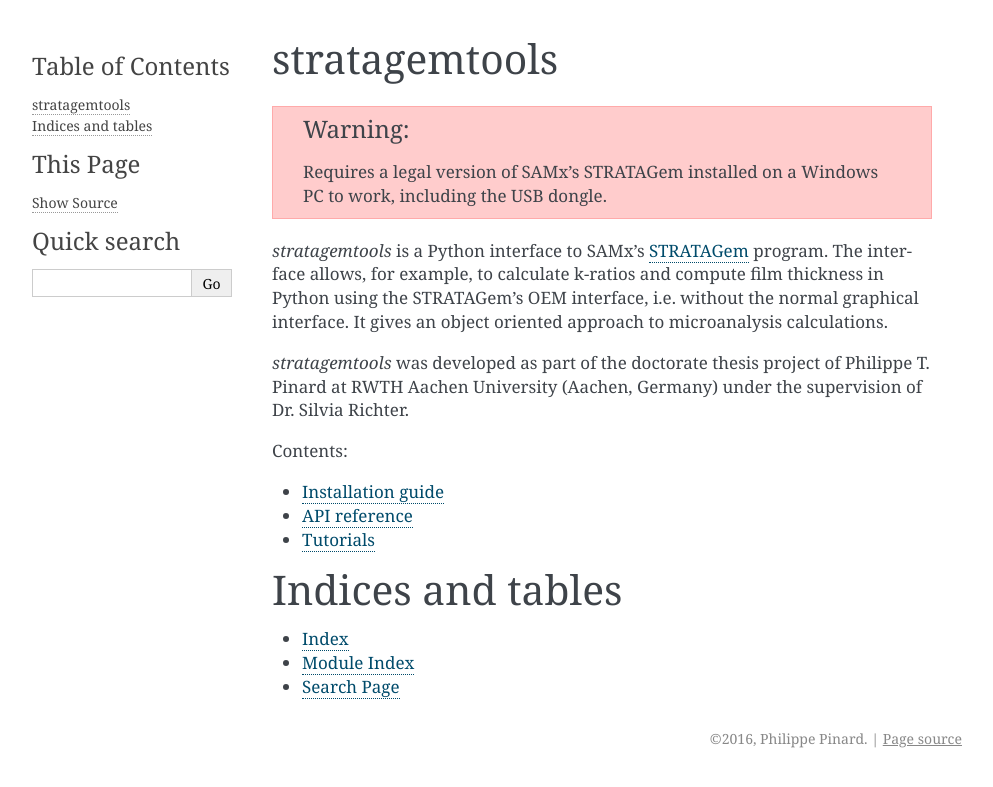
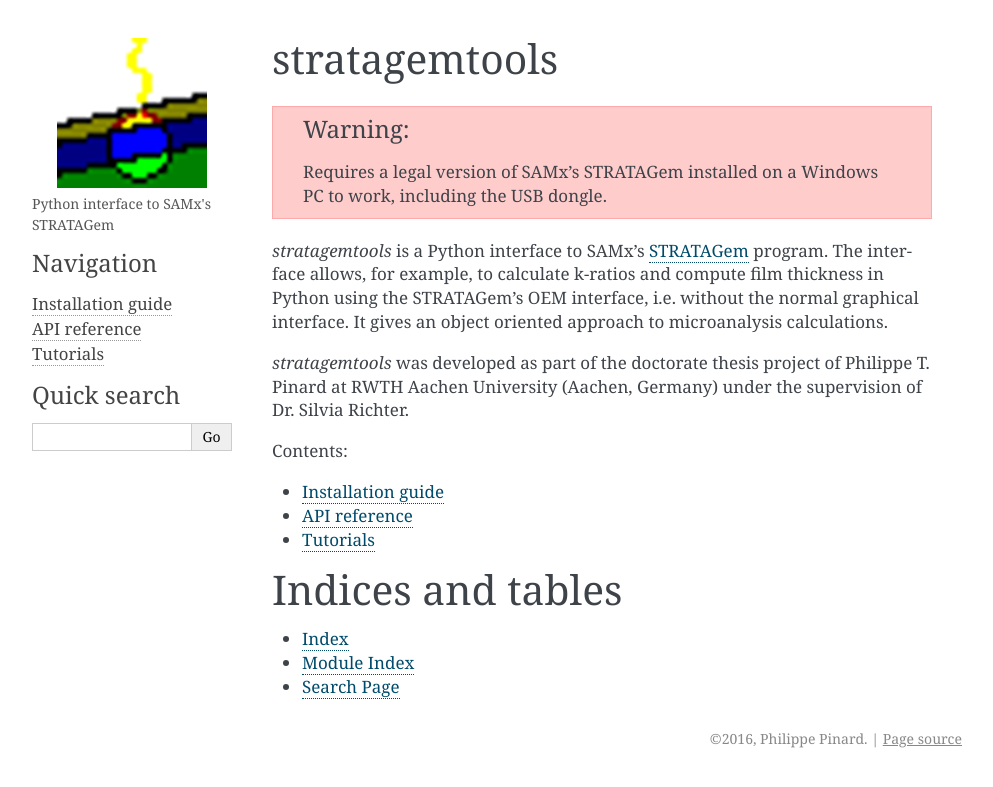
Before and after one commit to ppinard/stratagemtools, a Sphinx documentation site: the page built from doc/source/index.rst, in a window 1280 px wide. Shown: the top 787 px of the page, without its empty margins (148-1141 px from the left). Built offline with Sphinx 7.4.7, drawn with Linux system fonts in a browser that asks for light colours.

Commit message:
Enlarge logo. Always show logo.

```diff
--- a/doc/source/conf.py
+++ b/doc/source/conf.py
@@ -1,5 +1,4 @@
 #!/usr/bin/env python3
-# -*- coding: utf-8 -*-
 #
 # stratagemtools documentation build configuration file, created by
 # sphinx-quickstart on Tue May  3 10:22:04 2016.
@@ -134,7 +133,7 @@
 
 # The name of an image file (relative to this directory) to place at the top
 # of the sidebar.
-#html_logo = None
+html_logo = None
 
 # The name of an image file (within the static path) to use as favicon of the
 # docs.  This file should be a Windows icon file (.ico) being 16x16 or 32x32
@@ -160,7 +159,14 @@
 #html_use_smartypants = True
 
 # Custom sidebar templates, maps document names to template names.
-#html_sidebars = {}
+html_sidebars = {
+    '**': [
+        'about.html',
+        'navigation.html',
+        'relations.html',
+        'searchbox.html',
+    ]
+}
 
 # Additional templates that should be rendered to pages, maps page names to
 # template names.
```
Also changed, not shown: doc/source/_static/stratagem.png.
